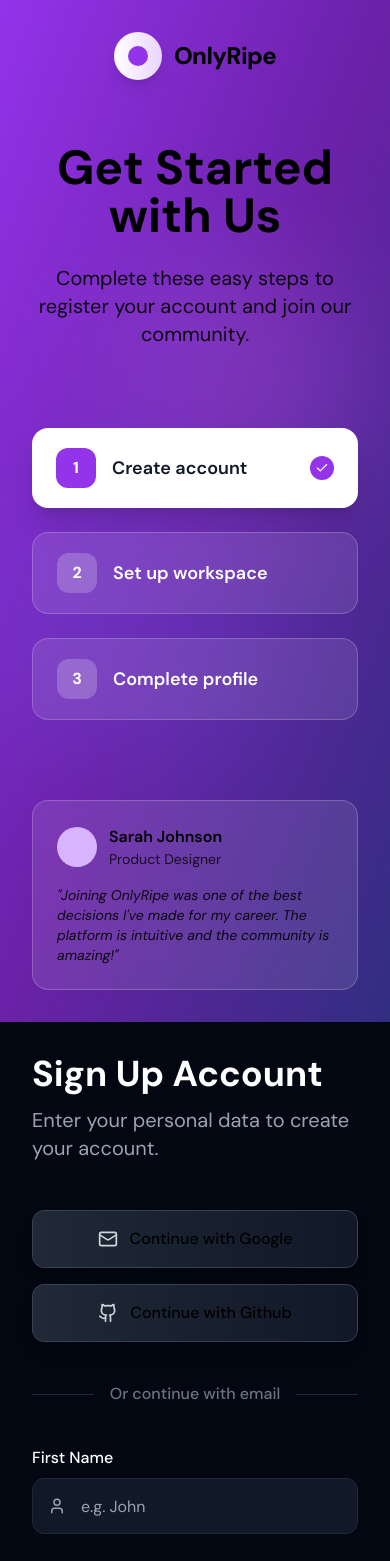
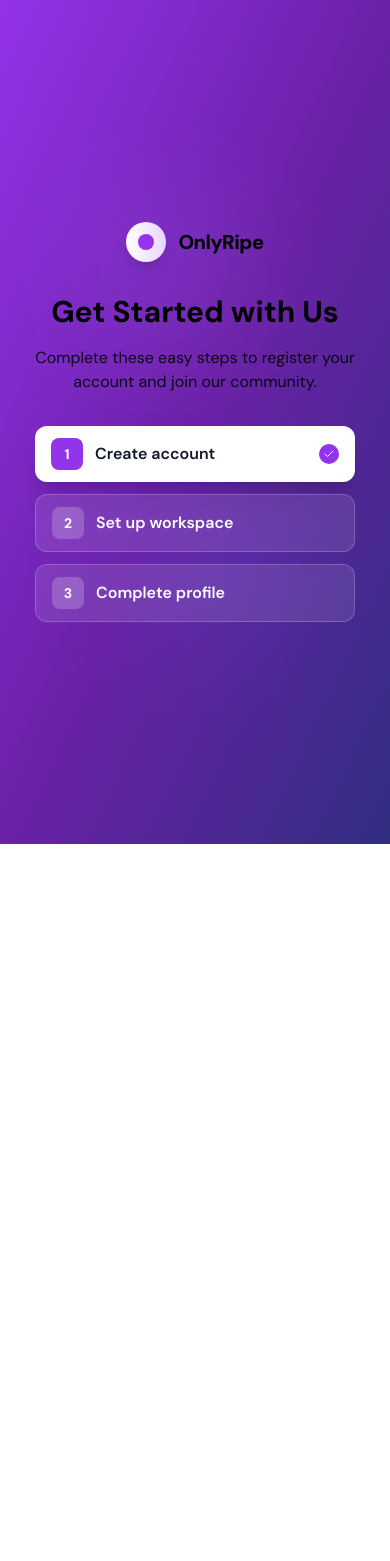
Before and after one commit to YashManek1/HackMate, a React (Vite) app in the folder frontend/: page /signup in a window 390 px wide. Shown: the top 1561 px of the page. After the commit the page ends 844 px from the top, so only its background shows below. Built offline with nearby package versions, Linux system fonts and the light colour scheme.

Commit message:
Landing Page update

```diff
--- a/frontend/src/App.jsx
+++ b/frontend/src/App.jsx
@@ -4,11 +4,11 @@ import NotFound from './Pages/NotFound'
 import Home from './Pages/Landing/Home'
 import DashApp from './Pages/Dashboard_/DashApp'
 import SignUpPage from "./Pages/SignUpPage.jsx"
-import LoginPage from './Pages/Landing/LoginPage.jsx'
+import LoginPage from './Pages/LoginPage.jsx'
 
 const App = () => {
   return (
-    <div className='min-h-screen max-w-screen m-0 p-0 overflow-x-hidden overflow-y-auto transition-all scroll-smooth'>
+    <div className='min-h-screen max-w-screen m-0 p-0 overflow-x-hidden overflow-y-auto relative transition-all scroll-smooth'>
       <Routes>
         <Route path="/" element={<Home />} />
         <Route path="/dashboard/*" element={<DashApp/>} />
--- a/frontend/src/Pages/SignUpPage.jsx
+++ b/frontend/src/Pages/SignUpPage.jsx
@@ -39,14 +39,13 @@ const SignUpPage = () => {
   };
 
   return (
-    <div className='min-h-screen max-w-screen m-0 p-0 overflow-x-hidden overflow-y-auto transition-all scroll-smooth bg-gray-950'>
-      <div className="flex flex-col lg:flex-row min-h-screen">
+    <div className="flex flex-col lg:flex-row w-full">
       {/* Left Section with Gradient Background */}
       <motion.div
         initial="hidden"
         animate="show"
         variants={container}
-          className="w-full lg:w-2/5 flex flex-col items-center justify-center bg-gradient-to-br from-purple-600 via-purple-800 to-indigo-900 lg:rounded-r-3xl p-8 lg:p-16 relative overflow-hidden"
+        className="w-full lg:w-2/5 flex flex-col items-center justify-center bg-gradient-to-br from-purple-600 via-purple-800 to-indigo-900 p-4 sm:p-6 md:p-8 lg:p-12 xl:p-16 relative overflow-hidden min-h-screen lg:min-h-full"
       >
         {/* Animated Background Elements */}
         <div className="absolute top-0 left-0 w-full h-full">
@@ -56,7 +55,7 @@ const SignUpPage = () => {
               y: [0, -10, 15, 0]
             }}
             transition={{ repeat: Infinity, duration: 30, ease: "easeInOut" }}
-              className="absolute top-1/4 left-1/4 w-64 h-64 bg-purple-400 rounded-full opacity-20 blur-3xl"
+            className="absolute top-1/4 left-1/4 w-32 sm:w-48 md:w-64 h-32 sm:h-48 md:h-64 bg-purple-400 rounded-full opacity-20 blur-3xl"
           />
           <motion.div
             animate={{
@@ -64,32 +63,32 @@ const SignUpPage = () => {
               y: [0, 15, -15, 0]
             }}
             transition={{ repeat: Infinity, duration: 25, ease: "easeInOut" }}
-              className="absolute bottom-1/4 right-1/4 w-72 h-72 bg-indigo-500 rounded-full opacity-20 blur-3xl"
+            className="absolute bottom-1/4 right-1/4 w-36 sm:w-56 md:w-72 h-36 sm:h-56 md:h-72 bg-indigo-500 rounded-full opacity-20 blur-3xl"
           />
         </div>
 
         {/* Brand Logo */}
         <motion.div
           variants={item}
-            className="flex items-center mb-16 z-10"
+          className="flex items-center mb-8 sm:mb-12 lg:mb-16 z-10"
         >
-            <div className="w-12 h-12 rounded-full bg-gradient-to-r from-white to-purple-200 flex items-center justify-center mr-3 shadow-lg">
-              <div className="w-5 h-5 bg-purple-600 rounded-full"></div>
+          <div className="w-10 sm:w-12 h-10 sm:h-12 rounded-full bg-gradient-to-r from-white to-purple-200 flex items-center justify-center mr-3 shadow-lg">
+            <div className="w-4 sm:w-5 h-4 sm:h-5 bg-purple-600 rounded-full"></div>
           </div>
-            <span className="font-extrabold text-2xl tracking-tight">OnlyRipe</span>
+          <span className="font-extrabold text-xl sm:text-2xl tracking-tight">OnlyRipe</span>
         </motion.div>
 
         {/* Intro Text */}
         <motion.div
           variants={item}
-            className="w-full max-w-sm text-center mb-20 z-10"
+          className="w-full max-w-xs sm:max-w-sm text-center mb-8 sm:mb-12 lg:mb-16 z-10"
         >
-            <h1 className="text-5xl font-bold mb-6">Get Started with Us</h1>
-            <p className="text-xl opacity-90">Complete these easy steps to register your account and join our community.</p>
+          <h1 className="text-3xl sm:text-4xl lg:text-5xl font-bold mb-4 sm:mb-6">Get Started with Us</h1>
+          <p className="text-base sm:text-lg lg:text-xl opacity-90">Complete these easy steps to register your account and join our community.</p>
         </motion.div>
 
         {/* Steps */}
-          <div className="w-full max-w-sm space-y-6 z-10">
+        <div className="w-full max-w-xs sm:max-w-sm space-y-3 sm:space-y-4 lg:space-y-6 z-10">
           {[1, 2, 3].map((step) => (
             <motion.button
               key={step}
@@ -100,7 +99,7 @@ const SignUpPage = () => {
                 hover: { scale: 1.02, transition: { duration: 0.2 } },
                 tap: { scale: 0.98 }
               }}
-                className={`w-full rounded-2xl py-5 px-6 flex items-center justify-between transition-all ${
+              className={`w-full rounded-xl sm:rounded-2xl py-3 sm:py-4 lg:py-5 px-4 sm:px-6 flex items-center justify-between transition-all ${
                 activeStep === step
                   ? "bg-white text-gray-900 shadow-xl"
                   : "bg-white/10 backdrop-blur-md border border-white/20 text-white hover:bg-white/15"
@@ -108,12 +107,12 @@ const SignUpPage = () => {
               onClick={() => setActiveStep(step)}
             >
               <div className="flex items-center">
-                  <div className={`h-10 w-10 rounded-xl mr-4 flex items-center justify-center text-base font-bold ${
+                <div className={`h-8 w-8 sm:h-10 sm:w-10 rounded-lg sm:rounded-xl mr-3 sm:mr-4 flex items-center justify-center text-sm sm:text-base font-bold ${
                   activeStep === step
                     ? "bg-purple-600 text-white"
                     : "bg-white/20 text-white"
                 }`}>{step}</div>
-                  <span className="font-semibold text-lg">
+                <span className="font-semibold text-base sm:text-lg">
                   {step === 1 ? "Create account" : step === 2 ? "Set up workspace" : "Complete profile"}
                 </span>
               </div>
@@ -123,8 +122,8 @@ const SignUpPage = () => {
                   animate={{ opacity: 1, scale: 1 }}
                   transition={{ duration: 0.3 }}
                 >
-                    <div className="h-6 w-6 rounded-full bg-purple-600 flex items-center justify-center">
-                      <Check size={14} className="text-white" />
+                  <div className="h-5 w-5 sm:h-6 sm:w-6 rounded-full bg-purple-600 flex items-center justify-center">
+                    <Check size={12} className="text-white" />
                   </div>
                 </motion.div>
               )}
@@ -132,19 +131,19 @@ const SignUpPage = () => {
           ))}
         </div>
 
-          {/* Testimonial */}
+        {/* Testimonial - Hidden on smaller screens */}
         <motion.div
           variants={item}
-            className="mt-20 bg-white/10 backdrop-blur-md border border-white/20 rounded-2xl p-6 max-w-sm z-10"
+          className="mt-10 sm:mt-16 lg:mt-20 bg-white/10 backdrop-blur-md border border-white/20 rounded-xl sm:rounded-2xl p-4 sm:p-6 max-w-xs sm:max-w-sm z-10 hidden sm:block"
         >
-            <div className="flex items-center mb-4">
-              <div className="w-10 h-10 rounded-full bg-purple-300 mr-3"></div>
+          <div className="flex items-center mb-3 sm:mb-4">
+            <div className="w-8 h-8 sm:w-10 sm:h-10 rounded-full bg-purple-300 mr-3"></div>
             <div>
-                <h3 className="font-semibold">Sarah Johnson</h3>
-                <p className="text-sm opacity-80">Product Designer</p>
+              <h3 className="font-semibold text-sm sm:text-base">Sarah Johnson</h3>
+              <p className="text-xs sm:text-sm opacity-80">Product Designer</p>
             </div>
           </div>
-            <p className="italic text-sm opacity-90">"Joining OnlyRipe was one of the best decisions I've made for my career. The platform is intuitive and the community is amazing!"</p>
+          <p className="italic text-xs sm:text-sm opacity-90">"Joining OnlyRipe was one of the best decisions I've made for my career. The platform is intuitive and the community is amazing!"</p>
         </motion.div>
       </motion.div>
 
@@ -153,41 +152,41 @@ const SignUpPage = () => {
         initial={{ opacity: 0 }}
         animate={{ opacity: 1 }}
         transition={{ duration: 0.8 }}
-          className="w-full lg:w-3/5 flex items-center justify-center p-8 lg:p-16 bg-gray-950"
+        className="w-full lg:w-3/5 flex items-center justify-center p-4 sm:p-6 md:p-8 lg:p-12 xl:p-16 bg-gray-950 min-h-screen lg:min-h-full"
       >
-          <div className="w-full max-w-xl">
+        <div className="w-full max-w-md lg:max-w-xl">
           <motion.div
             initial={{ opacity: 0, y: 20 }}
             animate={{ opacity: 1, y: 0 }}
             transition={{ delay: 0.2, duration: 0.6 }}
-              className="mb-12"
+            className="mb-6 sm:mb-8 lg:mb-12"
           >
-              <h2 className="text-4xl font-bold mb-3 text-white">Sign Up Account</h2>
-              <p className="text-xl text-gray-400">Enter your personal data to create your account.</p>
+            <h2 className="text-2xl sm:text-3xl lg:text-4xl font-bold mb-2 sm:mb-3 text-white">Sign Up Account</h2>
+            <p className="text-base sm:text-lg lg:text-xl text-gray-400">Enter your personal data to create your account.</p>
           </motion.div>
 
           <motion.div
             initial={{ opacity: 0, y: 20 }}
             animate={{ opacity: 1, y: 0 }}
             transition={{ delay: 0.4, duration: 0.6 }}
-              className="flex flex-col sm:flex-row gap-4 mb-10"
+            className="flex flex-col sm:flex-row gap-3 sm:gap-4 mb-6 sm:mb-8 lg:mb-10"
           >
             <motion.button
               whileHover="hover"
               whileTap="tap"
               variants={buttonVariants}
-                className="flex-1 bg-gradient-to-r from-gray-800 to-gray-900 rounded-xl py-4 px-4 flex items-center justify-center gap-3 border border-gray-700 hover:border-purple-500 transition-all shadow-lg"
+              className="flex-1 bg-gradient-to-r from-gray-800 to-gray-900 rounded-lg sm:rounded-xl py-3 sm:py-4 px-3 sm:px-4 flex items-center justify-center gap-2 sm:gap-3 border border-gray-700 hover:border-purple-500 transition-all shadow-lg text-sm sm:text-base"
             >
-                <Mail size={20} className="text-gray-300" />
+              <Mail size={16} className="text-gray-300" />
               <span className="font-medium">Continue with Google</span>
             </motion.button>
             <motion.button
               whileHover="hover"
               whileTap="tap"
               variants={buttonVariants}
-                className="flex-1 bg-gradient-to-r from-gray-800 to-gray-900 rounded-xl py-4 px-4 flex items-center justify-center gap-3 border border-gray-700 hover:border-purple-500 transition-all shadow-lg"
+              className="flex-1 bg-gradient-to-r from-gray-800 to-gray-900 rounded-lg sm:rounded-xl py-3 sm:py-4 px-3 sm:px-4 flex items-center justify-center gap-2 sm:gap-3 border border-gray-700 hover:border-purple-500 transition-all shadow-lg text-sm sm:text-base"
             >
-                <Github size={20} className="text-gray-300" />
+              <Github size={16} className="text-gray-300" />
               <span className="font-medium">Continue with Github</span>
             </motion.button>
           </motion.div>
@@ -196,10 +195,10 @@ const SignUpPage = () => {
             initial={{ opacity: 0 }}
             animate={{ opacity: 1 }}
             transition={{ delay: 0.5, duration: 0.6 }}
-              className="flex items-center gap-4 mb-10"
+            className="flex items-center gap-3 sm:gap-4 mb-6 sm:mb-8 lg:mb-10"
           >
             <div className="h-px bg-gray-800 flex-1"></div>
-              <span className="text-gray-500 text-base font-medium">Or continue with email</span>
+            <span className="text-gray-500 text-sm sm:text-base font-medium">Or continue with email</span>
             <div className="h-px bg-gray-800 flex-1"></div>
           </motion.div>
 
@@ -207,62 +206,62 @@ const SignUpPage = () => {
             initial={{ opacity: 0 }}
             animate={{ opacity: 1 }}
             transition={{ delay: 0.6, duration: 0.6 }}
-              className="space-y-6"
+            className="space-y-4 sm:space-y-6"
           >
-              <div className="flex flex-col md:flex-row gap-6">
+            <div className="flex flex-col sm:flex-row gap-4 sm:gap-6">
               <div className="flex-1">
-                  <label className="block text-base font-medium mb-2 text-white">First Name</label>
+                <label className="block text-sm sm:text-base font-medium mb-1 sm:mb-2 text-white">First Name</label>
                 <div className="relative">
-                    <div className="absolute left-4 top-1/2 transform -translate-y-1/2 text-gray-400">
-                      <User size={18} />
+                  <div className="absolute left-3 sm:left-4 top-1/2 transform -translate-y-1/2 text-gray-400">
+                    <User size={16} className="text-gray-400" />
                   </div>
                   <input
                     type="text"
                     value={firstName}
                     onChange={(e) => setFirstName(e.target.value)}
                     placeholder="e.g. John"
-                      className="w-full h-14 bg-gray-900 border border-gray-800 rounded-xl p-4 pl-12 text-base focus:outline-none focus:ring-2 focus:ring-purple-500 focus:border-transparent transition-all text-white"
+                    className="w-full h-10 sm:h-12 lg:h-14 bg-gray-900 border border-gray-800 rounded-lg sm:rounded-xl p-3 sm:p-4 pl-10 sm:pl-12 text-sm sm:text-base focus:outline-none focus:ring-2 focus:ring-purple-500 focus:border-transparent transition-all text-white"
                   />
                 </div>
               </div>
               <div className="flex-1">
-                  <label className="block text-base font-medium mb-2 text-white">Last Name</label>
+                <label className="block text-sm sm:text-base font-medium mb-1 sm:mb-2 text-white">Last Name</label>
                 <div className="relative">
-                    <div className="absolute left-4 top-1/2 transform -translate-y-1/2 text-gray-400">
-                      <User size={18} />
+                  <div className="absolute left-3 sm:left-4 top-1/2 transform -translate-y-1/2 text-gray-400">
+                    <User size={16} className="text-gray-400" />
                   </div>
                   <input
                     type="text"
                     value={lastName}
                     onChange={(e) => setLastName(e.target.value)}
                     placeholder="e.g. Francisco"
-                      className="w-full h-14 bg-gray-900 border border-gray-800 rounded-xl p-4 pl-12 text-base focus:outline-none focus:ring-2 focus:ring-purple-500 focus:border-transparent transition-all text-white"
+                    className="w-full h-10 sm:h-12 lg:h-14 bg-gray-900 border border-gray-800 rounded-lg sm:rounded-xl p-3 sm:p-4 pl-10 sm:pl-12 text-sm sm:text-base focus:outline-none focus:ring-2 focus:ring-purple-500 focus:border-transparent transition-all text-white"
                   />
                 </div>
               </div>
             </div>
 
             <div>
-                <label className="block text-base font-medium mb-2 text-white">Email</label>
+              <label className="block text-sm sm:text-base font-medium mb-1 sm:mb-2 text-white">Email</label>
               <div className="relative">
-                  <div className="absolute left-4 top-1/2 transform -translate-y-1/2 text-gray-400">
-                    <Mail size={18} />
+                <div className="absolute left-3 sm:left-4 top-1/2 transform -translate-y-1/2 text-gray-400">
+                  <Mail size={16} className="text-gray-400" />
                 </div>
                 <input
                   type="email"
                   value={email}
                   onChange={(e) => setEmail(e.target.value)}
                   placeholder="e.g. johnfrancis@gmail.com"
-                    className="w-full h-14 bg-gray-900 border border-gray-800 rounded-xl p-4 pl-12 text-base focus:outline-none focus:ring-2 focus:ring-purple-500 focus:border-transparent transition-all text-white"
+                  className="w-full h-10 sm:h-12 lg:h-14 bg-gray-900 border border-gray-800 rounded-lg sm:rounded-xl p-3 sm:p-4 pl-10 sm:pl-12 text-sm sm:text-base focus:outline-none focus:ring-2 focus:ring-purple-500 focus:border-transparent transition-all text-white"
                 />
               </div>
             </div>
 
             <div>
-                <label className="block text-base font-medium mb-2 text-white">Password</label>
+              <label className="block text-sm sm:text-base font-medium mb-1 sm:mb-2 text-white">Password</label>
               <div className="relative">
-                  <div className="absolute left-4 top-1/2 transform -translate-y-1/2 text-gray-400">
-                    <Lock size={18} />
+                <div className="absolute left-3 sm:left-4 top-1/2 transform -translate-y-1/2 text-gray-400">
+                  <Lock size={16} className="text-gray-400" />
                 </div>
                 <input
                   type={showPassword ? "text" : "password"}
@@ -271,17 +270,17 @@ const SignUpPage = () => {
                   onFocus={() => setPasswordFocused(true)}
                   onBlur={() => setPasswordFocused(false)}
                   placeholder="Enter your password"
-                    className="w-full h-14 bg-gray-900 border border-gray-800 rounded-xl p-4 pl-12 pr-12 text-base focus:outline-none focus:ring-2 focus:ring-purple-500 focus:border-transparent transition-all text-white"
+                  className="w-full h-10 sm:h-12 lg:h-14 bg-gray-900 border border-gray-800 rounded-lg sm:rounded-xl p-3 sm:p-4 pl-10 sm:pl-12 pr-10 sm:pr-12 text-sm sm:text-base focus:outline-none focus:ring-2 focus:ring-purple-500 focus:border-transparent transition-all text-white"
                 />
                 <button
                   type="button"
-                    className="absolute right-4 top-1/2 transform -translate-y-1/2"
+                  className="absolute right-3 sm:right-4 top-1/2 transform -translate-y-1/2"
                   onClick={() => setShowPassword(!showPassword)}
                 >
                   {showPassword ? (
-                      <EyeOff size={20} className="text-gray-400 hover:text-white transition-colors" />
+                    <EyeOff size={16} className="text-gray-400 hover:text-white transition-colors" />
                   ) : (
-                      <Eye size={20} className="text-gray-400 hover:text-white transition-colors" />
+                    <Eye size={16} className="text-gray-400 hover:text-white transition-colors" />
                   )}
                 </button>
               </div>
@@ -296,34 +295,34 @@ const SignUpPage = () => {
                 transition={{ duration: 0.3 }}
                 className="overflow-hidden"
               >
-                  <div className="grid grid-cols-2 gap-3 mt-4 text-sm">
+                <div className="grid grid-cols-1 sm:grid-cols-2 gap-2 sm:gap-3 mt-3 sm:mt-4 text-xs sm:text-sm">
                   <div className={`flex items-center ${hasMinLength ? 'text-green-500' : 'text-gray-400'}`}>
-                      {hasMinLength ? <Check size={14} className="mr-2" /> : <X size={14} className="mr-2" />}
+                    {hasMinLength ? <Check size={12} className="mr-1 sm:mr-2" /> : <X size={12} className="mr-1 sm:mr-2" />}
                     At least 8 characters
                   </div>
                   <div className={`flex items-center ${hasUpperCase ? 'text-green-500' : 'text-gray-400'}`}>
-                      {hasUpperCase ? <Check size={14} className="mr-2" /> : <X size={14} className="mr-2" />}
+                    {hasUpperCase ? <Check size={12} className="mr-1 sm:mr-2" /> : <X size={12} className="mr-1 sm:mr-2" />}
                     One uppercase letter
                   </div>
                   <div className={`flex items-center ${hasNumber ? 'text-green-500' : 'text-gray-400'}`}>
-                      {hasNumber ? <Check size={14} className="mr-2" /> : <X size={14} className="mr-2" />}
+                    {hasNumber ? <Check size={12} className="mr-1 sm:mr-2" /> : <X size={12} className="mr-1 sm:mr-2" />}
                     One number
                   </div>
                   <div className={`flex items-center ${hasSpecialChar ? 'text-green-500' : 'text-gray-400'}`}>
-                      {hasSpecialChar ? <Check size={14} className="mr-2" /> : <X size={14} className="mr-2" />}
+                    {hasSpecialChar ? <Check size={12} className="mr-1 sm:mr-2" /> : <X size={12} className="mr-1 sm:mr-2" />}
                     One special character
                   </div>
                 </div>
               </motion.div>
             </div>
 
-              <div className="flex items-center mt-6">
+            <div className="flex items-center mt-4 sm:mt-6">
               <input
                 type="checkbox"
                 id="terms"
-                  className="h-5 w-5 rounded border-gray-700 bg-gray-900 text-purple-600 focus:ring-purple-500"
+                className="h-4 w-4 sm:h-5 sm:w-5 rounded border-gray-700 bg-gray-900 text-purple-600 focus:ring-purple-500"
               />
-                <label htmlFor="terms" className="ml-3 text-sm text-gray-400">
+              <label htmlFor="terms" className="ml-2 sm:ml-3 text-xs sm:text-sm text-gray-400">
                 I agree to the <a href="#" className="text-purple-400 hover:text-purple-300">Terms of Service</a> and <a href="#" className="text-purple-400 hover:text-purple-300">Privacy Policy</a>
               </label>
             </div>
@@ -333,10 +332,10 @@ const SignUpPage = () => {
               whileTap="tap"
               variants={buttonVariants}
               type="submit"
-                className="w-full bg-gradient-to-r from-purple-600 to-purple-800 text-white rounded-xl py-4 font-semibold text-lg mt-8 transition-all shadow-lg flex items-center justify-center"
+              className="w-full bg-gradient-to-r from-purple-600 to-purple-800 text-white rounded-lg sm:rounded-xl py-3 sm:py-4 font-semibold text-base sm:text-lg mt-6 sm:mt-8 transition-all shadow-lg flex items-center justify-center"
             >
               <span>Create Account</span>
-                <ArrowRight size={20} className="ml-2" />
+              <ArrowRight size={16} className="ml-2" />
             </motion.button>
           </motion.form>
 
@@ -344,14 +343,13 @@ const SignUpPage = () => {
             initial={{ opacity: 0 }}
             animate={{ opacity: 1 }}
             transition={{ delay: 0.9 }}
-              className="text-center text-base text-gray-400 mt-12"
+            className="text-center text-sm sm:text-base text-gray-400 mt-8 sm:mt-10 lg:mt-12"
           >
             Already have an account? <a href="#" className="text-purple-400 font-semibold hover:text-purple-300 transition-colors">Log in</a>
           </motion.p>
         </div>
       </motion.div>
     </div>
-    </div>
   );
 };
 
--- a/frontend/src/index.css
+++ b/frontend/src/index.css
@@ -18,3 +18,38 @@
   --color-dark-secondary1: #11014c;
   --color-dark-secondary2: #000000;
 } */
+
+html, body {
+  height: 100%;
+  overflow-y: auto !important;
+  scroll-behavior: smooth !important;
+}
+
+
+body {
+  --sb-track-color: #f6ebff;
+  --sb-thumb-color: #11014c;
+  --sb-size: 10px;
+}
+
+body::-webkit-scrollbar {
+  width: var(--sb-size)
+}
+
+body::-webkit-scrollbar-track {
+  background: var(--sb-track-color);
+  border-radius: 1px;
+}
+
+body::-webkit-scrollbar-thumb {
+  background: var(--sb-thumb-color);
+  border-radius: 1px;
+
+}
+
+@supports not selector(::-webkit-scrollbar) {
+  body {
+    scrollbar-color: var(--sb-thumb-color)
+                     var(--sb-track-color);
+  }
+}
```
Also changed, not shown: frontend/src/Pages/Landing/Features.jsx (added, +11 -0 lines), frontend/src/Pages/Landing/HeroSection.jsx (added, +39 -0 lines), frontend/src/Pages/Landing/Home.jsx (+5 -33 lines), frontend/src/Pages/LoginPage.jsx (renamed from frontend/src/Pages/Landing/LoginPage.jsx). Lines whose indentation alone changed are shown as unchanged.
